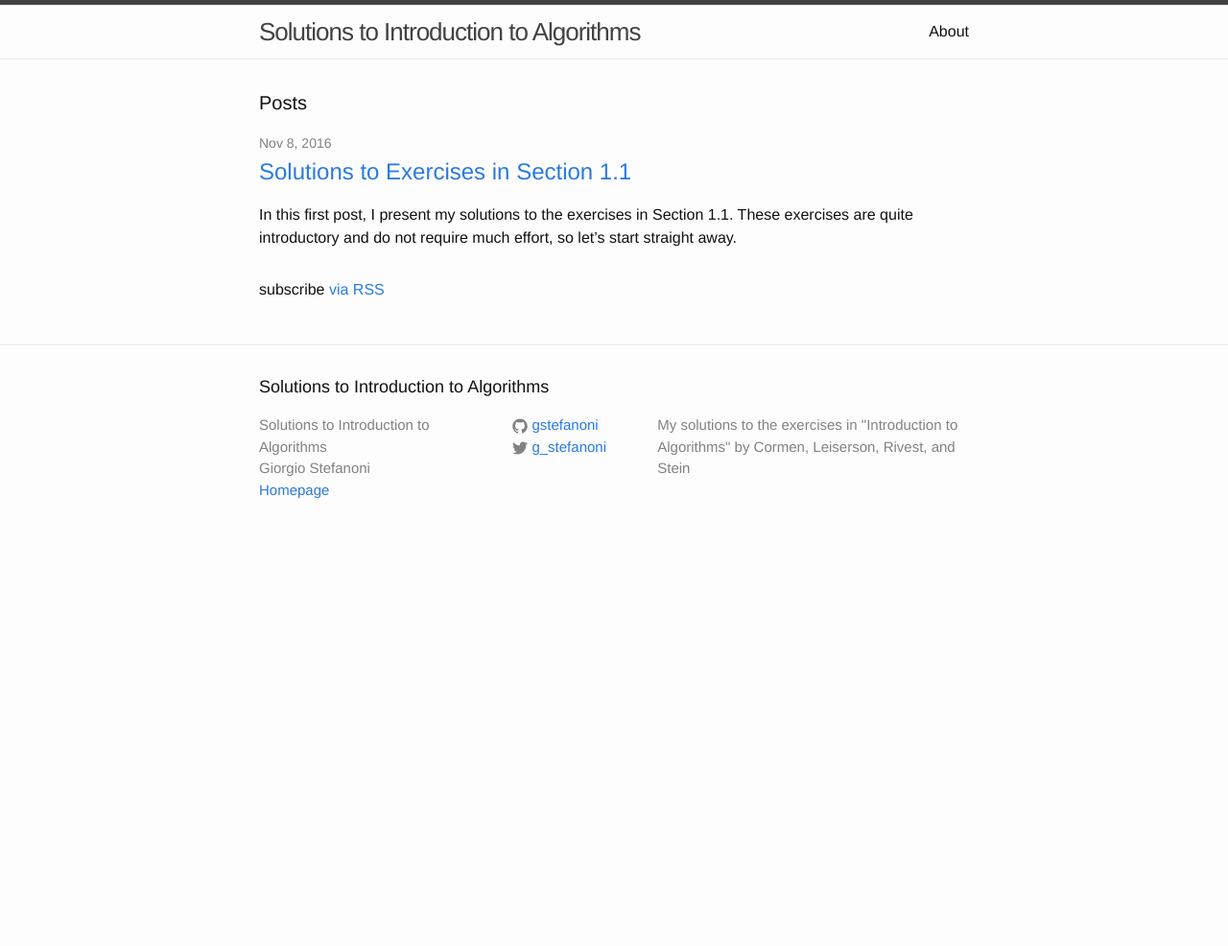
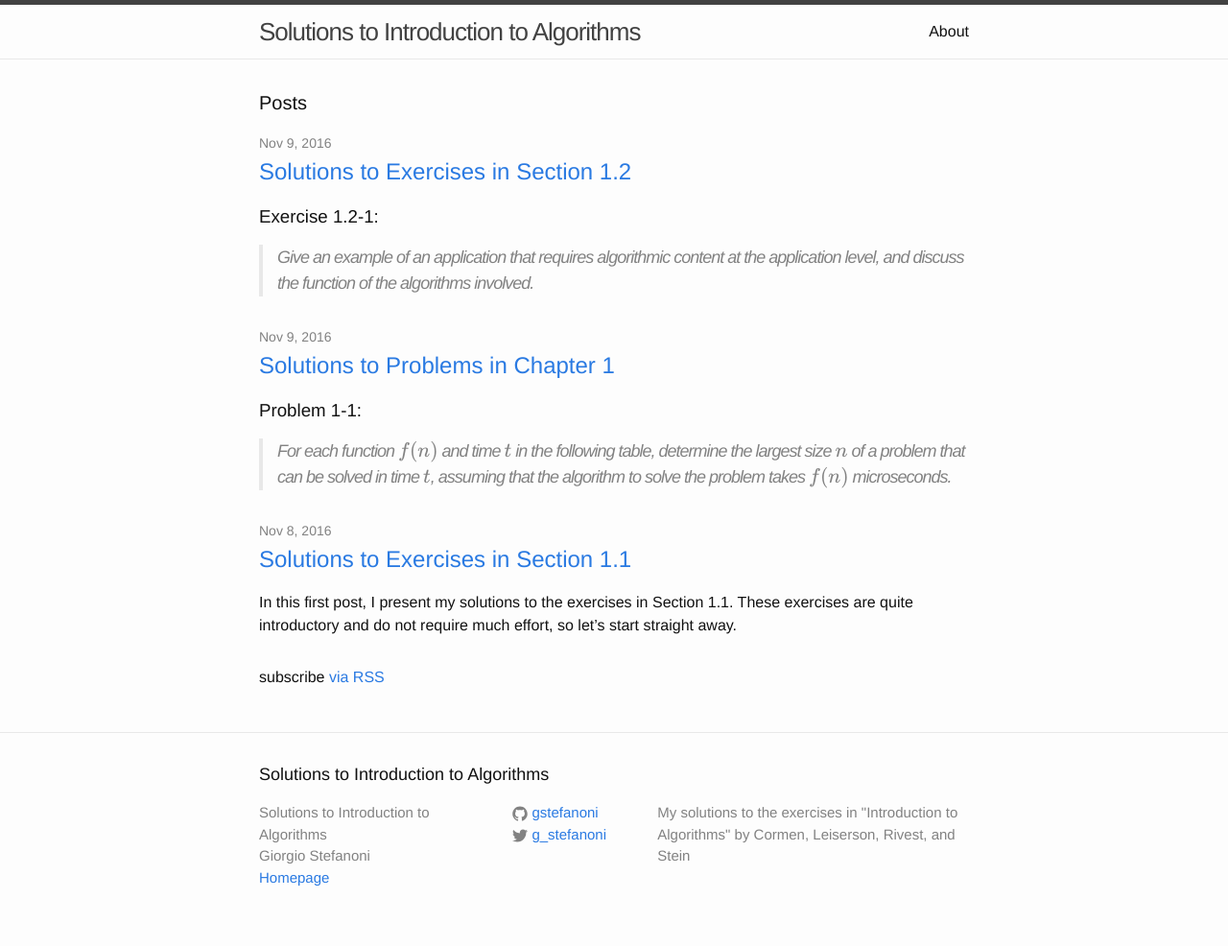
Before and after one commit to gstefanoni-zz/Algos, a Jekyll site: the page built from index.html, in a window 1280 px wide. Shown: the whole page at 96% size. Built offline with Jekyll 4.4.1, drawn with Linux system fonts in a browser that asks for light colours; formulas are drawn with MathJax 3; before the commit the page ends 900 px from its top, so only the background shows below that.

Commit message:
added a few posts

```diff
--- a/_posts/2016-11-08-solution-1.1.markdown
+++ b/_posts/2016-11-08-solution-1.1.markdown
@@ -2,7 +2,7 @@
 layout: post
 title:  "Solutions to Exercises in Section 1.1"
 date:   2016-11-08 15:09:39
-categories: solutions
+categories: exercises
 ---
 
 In this first post, I present my solutions to the exercises in Section 1.1.
--- /dev/null
+++ b/_posts/2016-11-09-problems-1.1.md
@@ -0,0 +1,99 @@
+---
+layout: post
+title:  "Solutions to Problems in Chapter 1"
+date:   2016-11-09 21:00:00
+categories: problems
+---
+
+### Problem 1-1:
+
+> For each function $$f(n)$$ and time $$t$$ in the following table, determine
+the largest size $$n$$ of a problem that can be solved in time $$t$$, assuming
+that the algorithm to solve the problem takes $$f(n)$$ microseconds.
+
+Recall that $$1$$ second equals $$10^6$$ microseconds. Moreover, in the following,
+we assume that logarithms have base $$2$$.
+
+
+<table>
+    <tr>
+        <td>  </td>
+        <td> 1 sec  </td>
+        <td> 1 min  </td>
+        <td> 1 h  </td>
+        <td> 1 day  </td>
+        <td> 1 month  </td>
+        <td> 1 year  </td>
+        <td> 1 century  </td>
+    </tr>
+    <tr>
+        <td> $$\log n$$ </td>
+        <td> $$2^{10^6}$$ </td>
+        <td> $$2^{6\times 10^7}$$  </td>
+        <td> $$2^{3.6\times 10^9}$$  </td>
+        <td> $$2^{8.64\times 10^{10}}$$  </td>
+        <td> $$2^{2.628\times 10^{12}}$$  </td>
+        <td> $$2^{3.154\times 10^{13}}$$  </td>
+        <td> $$2^{3.154\times 10^{15}}$$  </td>
+    </tr>
+    <tr>
+        <td> $$\sqrt{n}$$ </td>
+        <td> $$(10^6)^2$$ </td>
+        <td> $$(6\times 10^7)^2$$  </td>
+        <td> $$(3.6\times 10^9)^2$$  </td>
+        <td> $$(8.64\times 10^{10})^2$$  </td>
+        <td> $$(2.628\times 10^{12})^2$$  </td>
+        <td> $$(3.154\times 10^{13})^2$$  </td>
+        <td> $$(3.154\times 10^{15})^2$$  </td>
+    </tr>
+    <tr>
+        <td> $$n$$ </td>
+        <td> $$10^6$$ </td>
+        <td> $$6\times 10^7$$  </td>
+        <td> $$3.6\times 10^9$$  </td>
+        <td> $$8.64\times 10^{10}$$  </td>
+        <td> $$2.628\times 10^{12}$$  </td>
+        <td> $$3.154\times 10^{13}$$  </td>
+        <td> $$3.154\times 10^{15}$$  </td>
+    </tr>
+    <tr>
+        <td> $$n^2$$ </td>
+        <td> $$1000$$ </td>
+        <td> $$7745$$  </td>
+        <td> $$60000$$  </td>
+        <td> $$293938$$  </td>
+        <td> $$\sqrt{2.628\times 10^{12}}$$  </td>
+        <td> $$\sqrt{3.154\times 10^{13}}$$  </td>
+        <td> $$\sqrt{3.154\times 10^{15}}$$  </td>
+    </tr>
+    <tr>
+        <td> $$n^3$$ </td>
+        <td> $$100$$ </td>
+        <td> $$391$$  </td>
+        <td> $$1532$$  </td>
+        <td> $$4420$$  </td>
+        <td> $$13799$$  </td>
+        <td> $$31595$$  </td>
+        <td> $$146652$$  </td>
+    </tr>
+    <tr>
+        <td> $$2^n$$ </td>
+        <td> $$19$$ </td>
+        <td> $$25$$  </td>
+        <td> $$31$$  </td>
+        <td> $$36$$  </td>
+        <td> $$41$$  </td>
+        <td> $$44$$  </td>
+        <td> $$51$$  </td>
+    </tr>
+    <tr>
+        <td> $$n!$$ </td>
+        <td> $$9$$ </td>
+        <td> $$11$$  </td>
+        <td> $$12$$  </td>
+        <td> $$13$$  </td>
+        <td> $$15$$  </td>
+        <td> $$16$$  </td>
+        <td> $$17$$  </td>
+    </tr>
+</table>
--- /dev/null
+++ b/_posts/2016-11-09-solutions-1.2.md
@@ -0,0 +1,59 @@
+---
+layout: post
+title:  "Solutions to Exercises in Section 1.2"
+date:   2016-11-09 21:00:00
+categories: exercises
+---
+
+### Exercise 1.2-1:
+
+> Give an example of an application that requires algorithmic content at the
+application level, and discuss the function of the algorithms involved.
+
+Shazam is a mobile application that identifies the media playing around the
+user. To do this, Shazam maintains a record of sound waves corresponding to
+known songs. When the user needs to identify a particular song playing in the
+background, the application uses the device's microphone to record the external
+audio, and then compares the resulting sound wave against the list of known
+waves. The aim is to find the sound wave that is as close as possible to the
+recorded sound and output the name of the corresponding song. To solve this
+pattern recognition problem, the application needs to use sophisticated and
+efficient algorithms.
+
+### Exercise 1.2-2:
+
+> Suppose we are comparing implementations of insertion sort and merge sort
+on the same machine. For inputs of size $$n$$, insertion sort runs in
+time $$8n^2$$, while merge sort runs in $$64n \log n$$ steps. For which values of
+$$n$$ does insertion sort beat merge sort?
+
+We need to check for which interval of the natural numbers the following inequality holds.
+
+$$ 8 \cdot n^2 < 64 \cdot n \log(n) $$
+
+By applying standard manipulations of inequalities, we have that the above inequality
+holds if and only if
+
+$$ n < 8 \cdot \log(n) $$
+
+This inequality holds for each $$1 \leq n \leq 26$$.
+
+
+### Exercise 1.2-3:
+
+> What is the smallest value of $$n$$ such that an algorithm whose running time is $$100n^2$$
+runs faster than an algorithm whose running time is $$2^n$$ on the same machine?
+
+For $$n= 14$$, we have that
+
+$$
+100 * n^2 = 19600 \text{ and } 2^n = 16384.
+$$
+
+For $$n= 15$$, we have that
+
+$$
+100 * n^2 = 22500 \text{ and } 2^n = 32768.
+$$
+
+Hence, $$n=15$$ is the least such value.
--- a/index.html
+++ b/index.html
@@ -18,7 +18,6 @@ layout: default
       </li>
     {% endfor %}
   </ul>
-
   <p class="rss-subscribe">subscribe <a href="{{ "/feed.xml" | prepend: site.baseurl }}">via RSS</a></p>
 
 </div>
```
